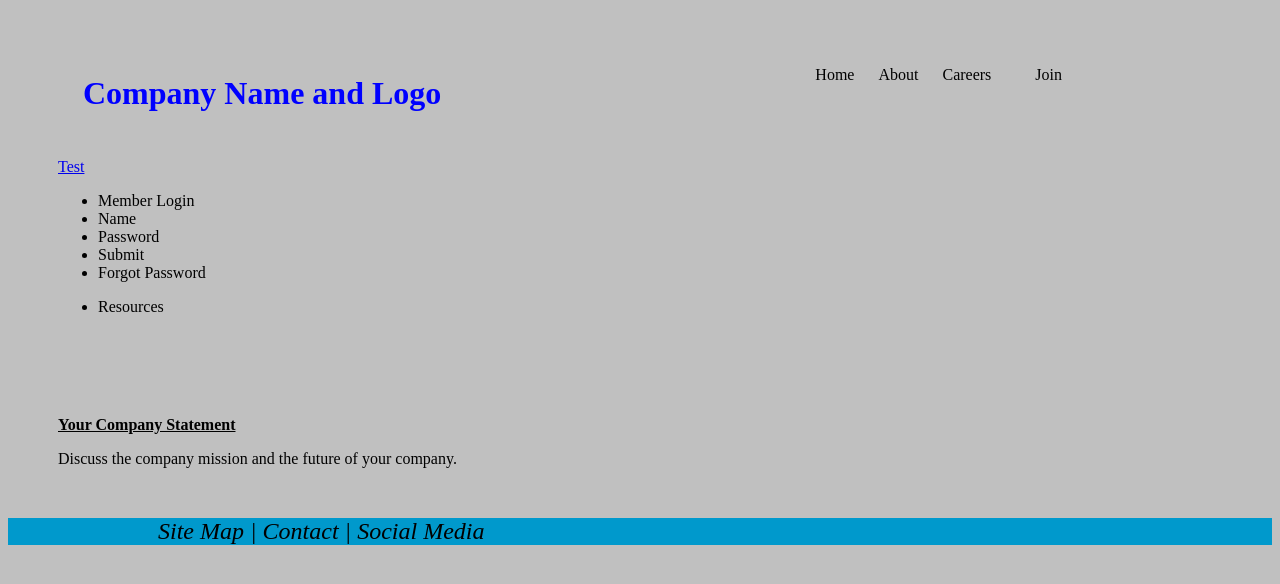
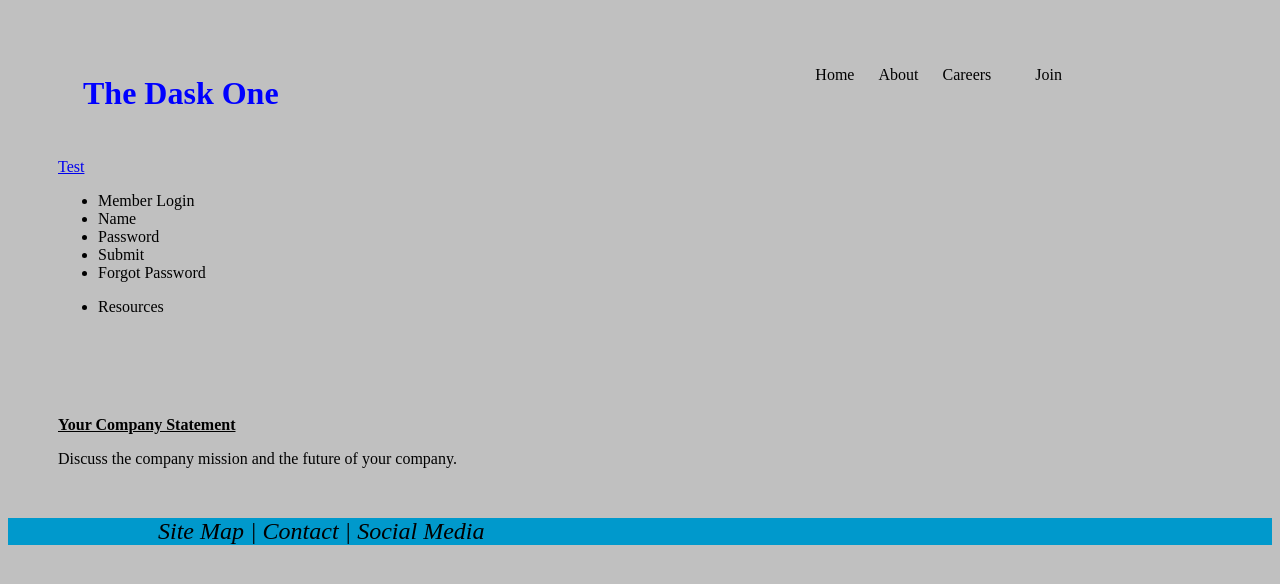
Before and after one commit to reybd03/web_examples, a plain HTML site: page index.html in a window 1280 px wide. Drawn offline with Linux system fonts and the light colour scheme.

Commit message:
Update index.html

```diff
--- a/index.html
+++ b/index.html
@@ -2,7 +2,7 @@
 <html>
 <head>
 <meta charset="utf-8">
-<title>Home</title>
+<title>The Dask One</title>
 <link rel="stylesheet" type="text/css" href="CSS/index.css">
 </head>
 <body>
@@ -18,7 +18,7 @@
 
       </ul>
 </div>
-<h1>Company Name and Logo</h1>
+<h1>The Dask One</h1>
 <a href="Web_examples/public_html/index.html">Test</a>
 <div class="signIn">
     <ul>
```
